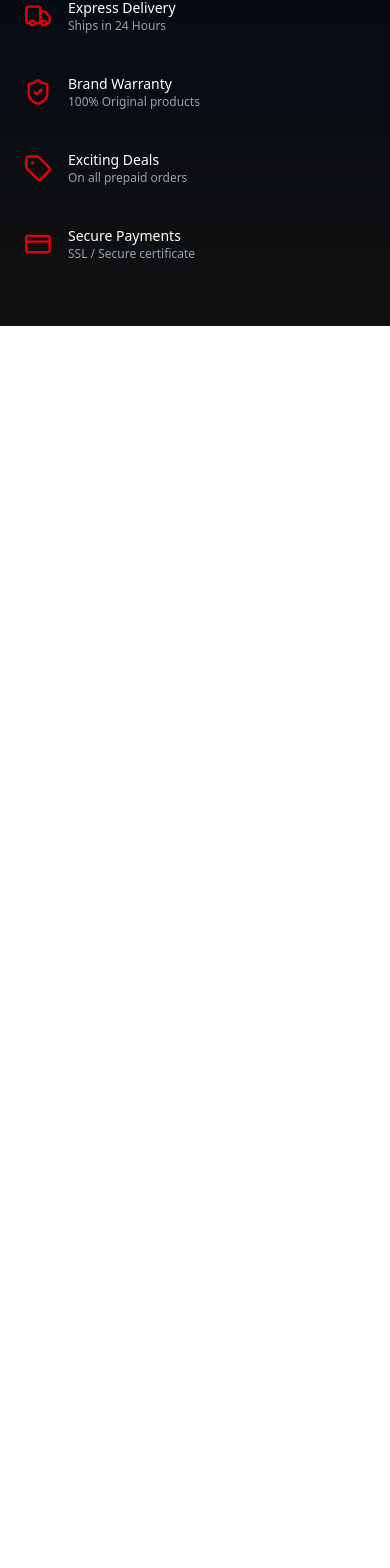
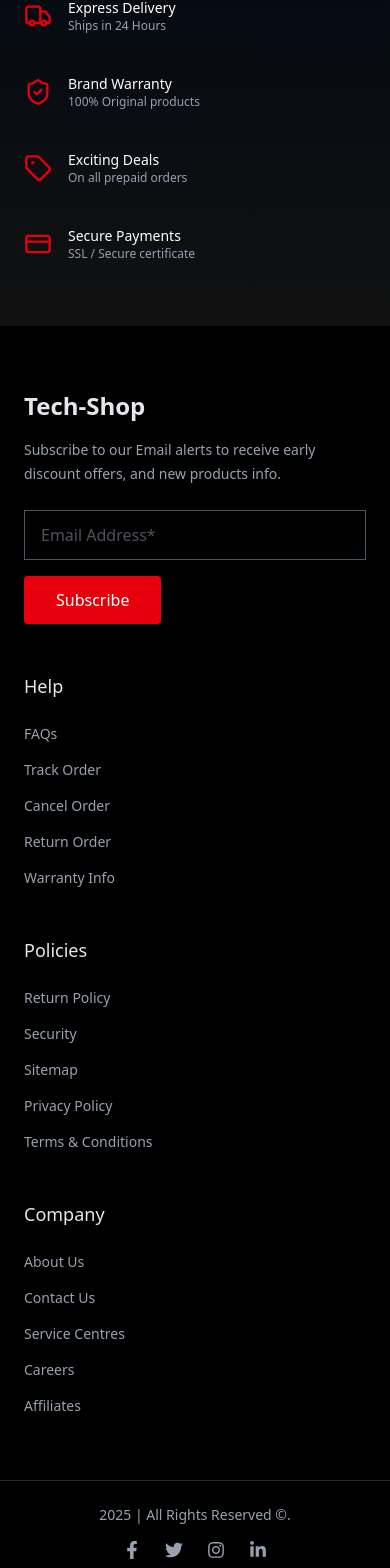
Before and after one commit to geetha-5656/Tech-Shop, a React (Vite) app: page / in a window 390 px wide. Shown: the part 8592-10160 px from the top of the page. Before the commit the page ends 8918 px from the top, so only its background shows below. Built offline with nearby package versions, Linux system fonts and the light colour scheme.

Commit message:
adding footer to the page by creating Footer.jsx

```diff
--- a/src/App.jsx
+++ b/src/App.jsx
@@ -4,6 +4,7 @@ import Carousel from './components/Carousel'
 import FeaturedProducts from './components/FeaturedProducts'
 import ProductsCards from './components/ProductsCards'
 import Advantages from './components/Advantages'
+import Footer from './components/Footer'
 
 function App() {
 
@@ -15,6 +16,7 @@ function App() {
    <FeaturedProducts/>
    <ProductsCards/>
    <Advantages/>
+   <Footer/>
     </>
   )
 }
--- /dev/null
+++ b/src/components/Footer.jsx
@@ -0,0 +1,87 @@
+import React from "react";
+import { footMenu, footSocial } from "../data/footerData.jsx";
+import { ChevronUp } from "lucide-react";
+
+const Footer = () => {
+  return (
+    <footer className="bg-black text-gray-400 pt-16">
+
+      <div className="max-w-7xl mx-auto px-6 grid grid-cols-1 md:grid-cols-4 gap-12">
+
+
+        <div>
+          <h2 className="text-2xl font-semibold text-gray-200 mb-4">
+            Tech-Shop
+          </h2>
+          <p className="text-sm leading-6 mb-6">
+            Subscribe to our Email alerts to receive early discount offers,
+            and new products info.
+          </p>
+
+          <input
+            type="email"
+            placeholder="Email Address*"
+            className="w-full bg-transparent border border-gray-600 px-4 py-3 mb-4 outline-none focus:border-gray-400"
+          />
+
+          <button className="bg-red-600 text-white px-8 py-3 rounded-sm hover:bg-red-700 transition">
+            Subscribe
+          </button>
+        </div>
+
+
+        {footMenu.map((section) => (
+          <div key={section.id}>
+            <h3 className="text-lg text-gray-200 font-medium mb-6">
+              {section.title}
+            </h3>
+            <ul className="space-y-4 text-sm">
+              {section.menu.map((item) => (
+                <li key={item.id}>
+                  <a
+                    href={item.path}
+                    className="hover:text-gray-200 transition"
+                  >
+                    {item.link}
+                  </a>
+                </li>
+              ))}
+            </ul>
+          </div>
+        ))}
+      </div>
+
+      <div className="border-t border-gray-800 mt-16"></div>
+
+      {/* Bottom Bar */}
+      <div className="max-w-7xl mx-auto px-6 py-6 flex flex-col md:flex-row items-center justify-between gap-4">
+        <p className="text-sm">
+          2025 | All Rights Reserved ©.
+        </p>
+
+        {/* Social Icons */}
+        <div className="flex items-center gap-6">
+          {footSocial.map((item) => (
+            <a
+              key={item.id}
+              href={item.path}
+              className="text-gray-400 hover:text-white text-lg transition"
+            >
+              {item.icon}
+            </a>
+          ))}
+        </div>
+      </div>
+
+      {/* Scroll To Top */}
+      <button
+        onClick={() => window.scrollTo({ top: 0, behavior: "smooth" })}
+        className="fixed bottom-6 right-6 bg-red-600 p-3 rounded-md text-white hover:bg-red-700 transition"
+      >
+        <ChevronUp />
+      </button>
+    </footer>
+  );
+};
+
+export default Footer;
```
Also changed, not shown: src/data/footerData.jsx (renamed from src/data/footerData.js).
